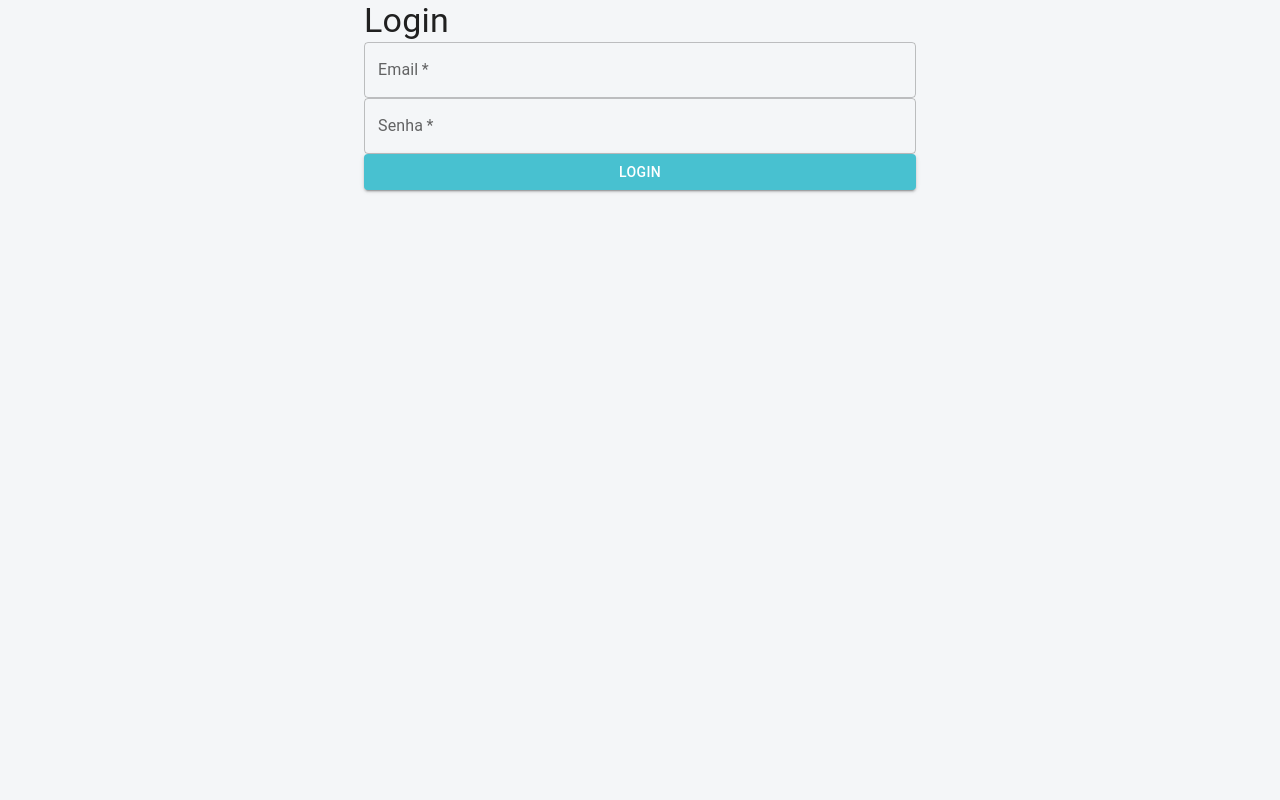
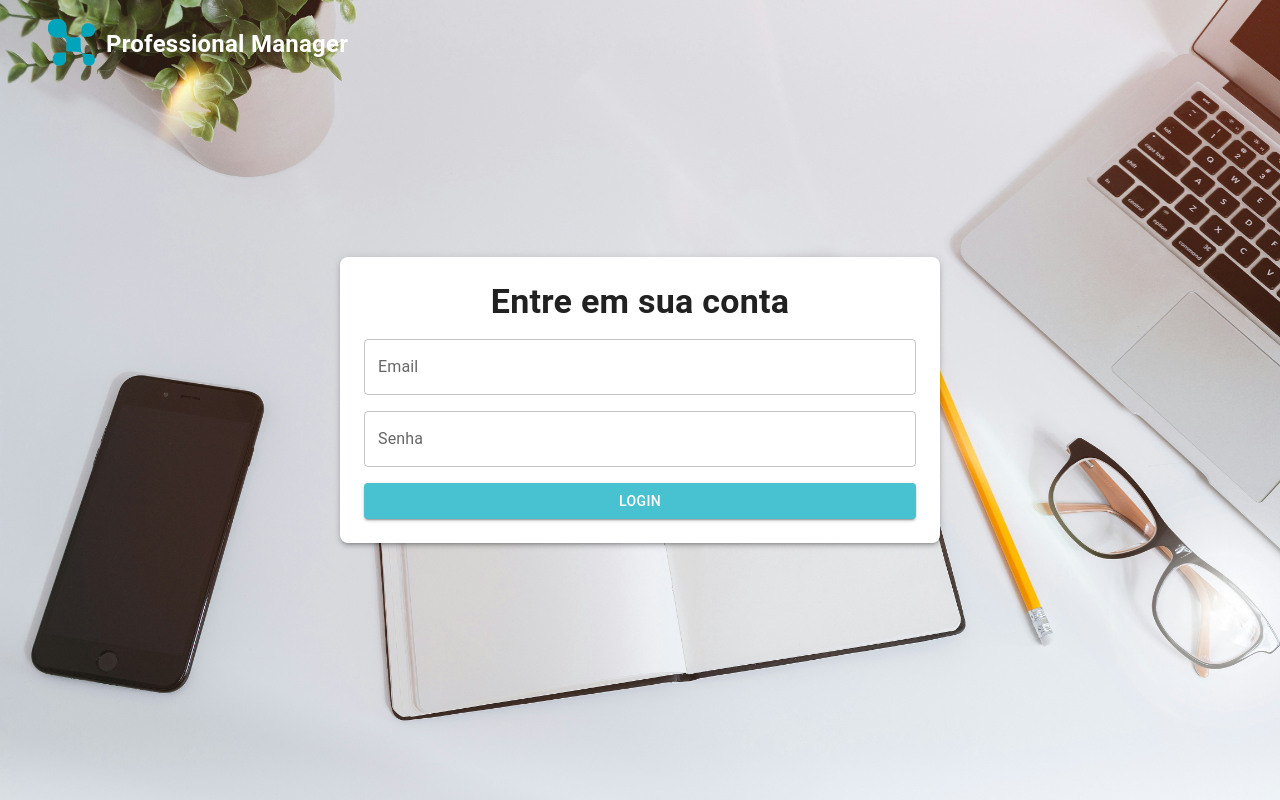
Before and after one commit to wesleydematos/desafio-datawer, a Next.js app: page /auth/login in a window 1280 px wide. Built offline with nearby package versions, Linux system fonts and the light colour scheme.

Commit message:
feat: update login page content

```diff
--- a/src/app/auth/login/page.tsx
+++ b/src/app/auth/login/page.tsx
@@ -1,49 +1,108 @@
 "use client";
-import { useState } from "react";
+
 import { signIn } from "next-auth/react";
 import { useRouter } from "next/navigation";
-import { TextField, Button, Container, Typography } from "@mui/material";
+import {
+  TextField,
+  Button,
+  Container,
+  Typography,
+  Box,
+  Stack,
+} from "@mui/material";
+import { useForm } from "react-hook-form";
+import { z } from "zod";
+import { zodResolver } from "@hookform/resolvers/zod";
+import { Header } from "@/components";
+import { APP_ROUTES } from "@/constants";
+import { loginSchema } from "@/schemas";
+import { useToast } from "@/providers";
+import office from "@/assets/images/office.jpg";
+
+type LoginFormInputs = z.infer<typeof loginSchema>;
 
 export default function LoginPage() {
   const router = useRouter();
-  const [email, setEmail] = useState("");
-  const [password, setPassword] = useState("");
+  const { showToast } = useToast();
 
-  async function handleLogin(e: React.FormEvent) {
-    e.preventDefault();
+  const {
+    register,
+    handleSubmit,
+    formState: { errors },
+  } = useForm<LoginFormInputs>({
+    resolver: zodResolver(loginSchema),
+  });
+
+  async function handleLogin(data: LoginFormInputs) {
     const result = await signIn("credentials", {
-      email,
-      password,
+      email: data.email,
+      password: data.password,
       redirect: false,
     });
 
-    if (result?.ok) router.push("/dashboard");
-    else alert("Credenciais inválidas");
+    if (result?.ok) {
+      router.push(APP_ROUTES.DASHBOARD);
+    } else {
+      showToast("Credenciais inválidas", "error");
+    }
   }
 
   return (
-    <Container maxWidth="sm">
-      <Typography variant="h4">Login</Typography>
-      <form onSubmit={handleLogin}>
+    <Box
+      sx={{
+        position: "relative",
+        minHeight: "100vh",
+        display: "flex",
+        alignItems: "center",
+        justifyContent: "center",
+        backgroundImage: `url(${office.src})`,
+        backgroundSize: "cover",
+        backgroundPosition: "center",
+      }}
+    >
+      <Header />
+
+      <Container
+        maxWidth="sm"
+        sx={{
+          backgroundColor: "background.paper",
+          padding: 3,
+          borderRadius: 2,
+          boxShadow: 3,
+        }}
+      >
+        <Typography
+          variant="h4"
+          sx={{ fontWeight: "600", textAlign: "center", marginBottom: 2 }}
+        >
+          Entre em sua conta
+        </Typography>
+
+        <Box component="form" onSubmit={handleSubmit(handleLogin)}>
+          <Stack spacing={2}>
             <TextField
               label="Email"
-          value={email}
-          onChange={(e) => setEmail(e.target.value)}
               fullWidth
-          required
+              {...register("email")}
+              error={!!errors.email}
+              helperText={errors.email?.message}
             />
+
             <TextField
               label="Senha"
               type="password"
-          value={password}
-          onChange={(e) => setPassword(e.target.value)}
               fullWidth
-          required
+              {...register("password")}
+              error={!!errors.password}
+              helperText={errors.password?.message}
             />
+
             <Button type="submit" variant="contained" color="primary" fullWidth>
               Login
             </Button>
-      </form>
+          </Stack>
+        </Box>
       </Container>
+    </Box>
   );
 }
```
Lines whose indentation alone changed are shown as unchanged.
